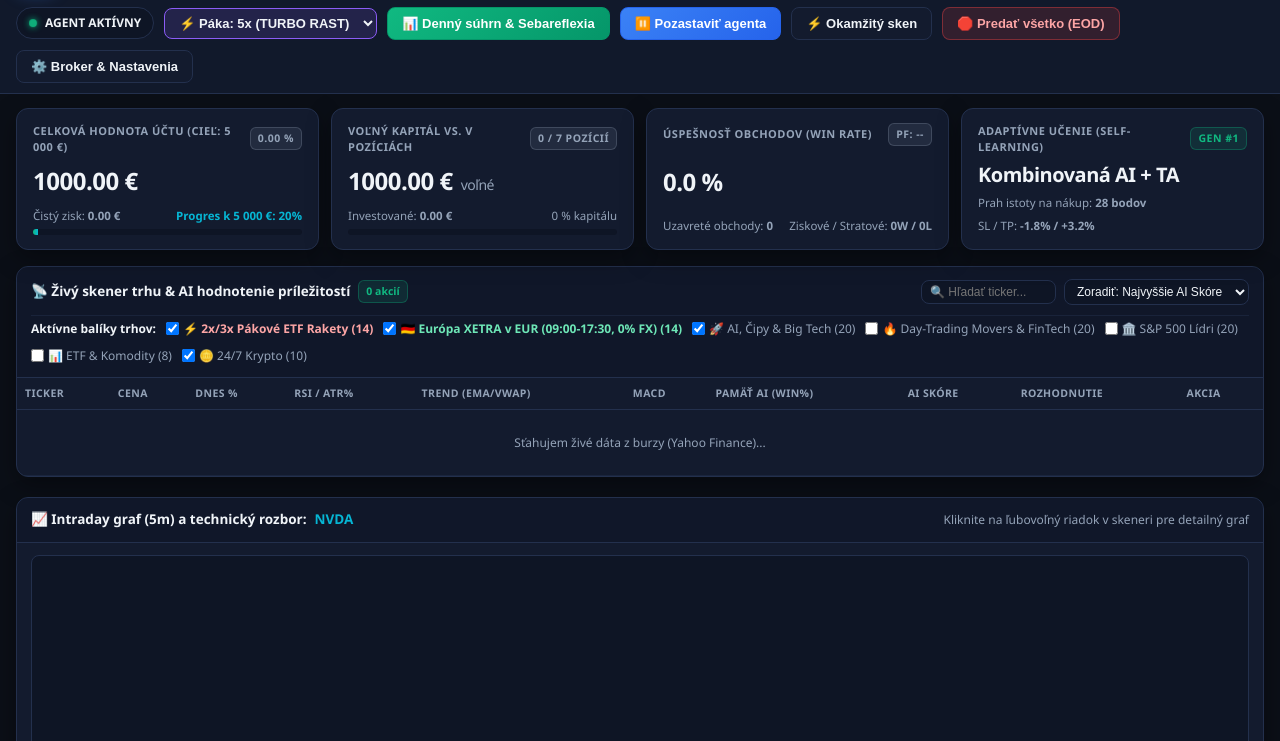
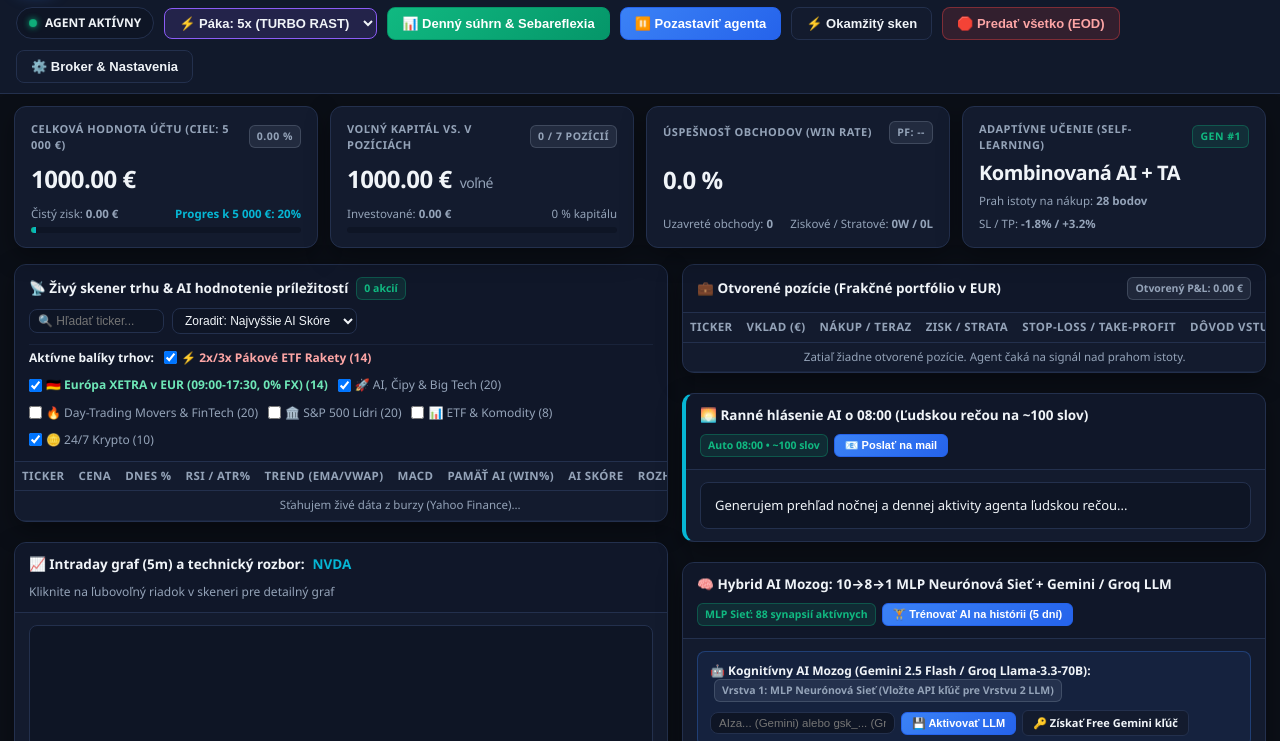
Before and after one commit to Matt9117/autonomny-ai-burzovy-agent, a website: page index.html in a window 1280 px wide. Shown: the part 59-800 px from the top of the page. Drawn offline with Linux system fonts and the light colour scheme; no server answers.

Commit message:
Deploy Hybrid V13

```diff
--- a/index.html
+++ b/index.html
@@ -3,8 +3,19 @@
 <head>
     <meta charset="UTF-8">
     <meta name="viewport" content="width=device-width, initial-scale=1.0">
-    <title>Autonómny AI Burzový Agent | 1 000 € Day-Trading & Trading 212 Engine</title>
-    <link rel="stylesheet" href="styles.css">
+    <title>Autonómny AI Burzový Agent | Hybrid MLP Neural Net + Gemini/Groq LLM Brain</title>
+    <link rel="stylesheet" href="styles.css?v=13">
+    <style>
+        body { overflow-x: auto !important; }
+        .container { max-width: 100% !important; width: 100% !important; padding: 12px 14px !important; }
+        .main-grid { grid-template-columns: minmax(0, 1.12fr) minmax(0, 1fr) !important; gap: 14px !important; width: 100% !important; }
+        .bottom-grid { grid-template-columns: minmax(0, 1fr) minmax(0, 1.12fr) !important; gap: 14px !important; width: 100% !important; }
+        .main-grid > *, .bottom-grid > *, .kpi-grid > *, .card { min-width: 0 !important; max-width: 100% !important; }
+        @media (max-width: 1240px) {
+            .main-grid, .bottom-grid { grid-template-columns: minmax(0, 1fr) !important; }
+        }
+        th, td { padding: 6px 7px !important; font-size: 11.5px !important; }
+    </style>
 </head>
 <body>
 
@@ -259,22 +270,55 @@
                     </div>
                 </div>
 
+                <!-- 08:00 Morning Human-Language Narrative (~100 words) -->
+                <div class="card" style="border-left: 4px solid var(--accent-cyan);">
+                    <div class="card-header">
+                        <div class="card-title">
+                            🌅 Ranné hlásenie AI o 08:00 (Ľudskou rečou na ~100 slov)
+                        </div>
+                        <div style="display:flex; gap:6px; align-items:center;">
+                            <span id="morningStoryWordCount" class="badge badge-profit">Auto 08:00 • ~100 slov</span>
+                            <button class="btn btn-sm btn-primary" onclick="sendDailyReportEmailNow()" title="Okamžite odoslať toto ľudské hlásenie a súhrn na mt.banovic@gmail.com">
+                                📧 Poslať na mail
+                            </button>
+                        </div>
+                    </div>
+                    <div class="card-body">
+                        <div id="morningHumanNarrativeBox" style="background:var(--bg-input); border:1px solid var(--border-color); border-radius:8px; padding:12px 14px; font-size:13px; line-height:1.6; color:var(--text-primary);">
+                            Generujem prehľad nočnej a dennej aktivity agenta ľudskou rečou...
+                        </div>
+                    </div>
+                </div>
+
                 <!-- Self-Learning Brain & Adaptive Weights -->
                 <div class="card">
                     <div class="card-header">
                         <div class="card-title">
-                            🧠 Mozog Agenta & Hĺbkové učenie (Reinforcement + ATR + Pamäť akcií)
+                            🧠 Hybrid AI Mozog: 10→8→1 MLP Neurónová Sieť + Gemini / Groq LLM
                         </div>
-                        <div style="display:flex; gap:6px;">
-                            <button id="btnTrainHistory" class="btn btn-sm btn-primary" onclick="runHistoricalTraining()" title="Stiahne 5-dňovú históriu všetkých sledovaných akcií (~18 000 sviečok), nasimuluje stovky obchodov a natrénuje váhy aj reputáciu každej akcie">
-                                🏋️ Trénovať AI na histórii (5 dní)
+                        <div style="display:flex; gap:6px; align-items:center; flex-wrap:wrap;">
+                            <span id="nnStatusBadge" class="badge badge-profit">MLP Sieť: 88 synapsií aktívnych</span>
+                            <button id="btnTrainHistory" class="btn btn-sm btn-primary" onclick="runHistoricalTraining()" title="Stiahne 5-dňovú históriu všetkých sledovaných akcií (~18 000 sviečok), nasimuluje stovky obchodov a cez Backpropagation natrénuje 88 synapsií neurónovej siete">
+                                🏋️ Pretrénovať Neurónovú Sieť (5 dní)
                             </button>
                         </div>
                     </div>
                     <div class="card-body">
+                        <div style="background:rgba(59,130,246,0.08); border:1px solid rgba(59,130,246,0.3); border-radius:8px; padding:10px 12px; margin-bottom:10px; font-size:12px; display:flex; justify-content:space-between; align-items:center; flex-wrap:wrap; gap:8px;">
+                            <div>
+                                <strong>🤖 Kognitívny AI Mozog (Gemini 2.5 Flash / Groq Llama-3.3-70B):</strong>
+                                <span id="llmBrainStatusLabel" class="badge badge-neutral" style="margin-left:4px;">Vrstva 1: MLP Neurónová Sieť (Vložte API kľúč pre Vrstvu 2 LLM)</span>
+                            </div>
+                            <div style="display:flex; gap:6px; align-items:center; flex-wrap:wrap;">
+                                <input type="password" id="llmApiKeyInput" class="form-control" style="width:185px; padding:4px 8px; font-size:11.5px;" placeholder="AIza... (Gemini) alebo gsk_... (Groq)">
+                                <button class="btn btn-sm btn-primary" onclick="saveLlmApiKey()">💾 Aktivovať LLM</button>
+                                <a href="https://aistudio.google.com/apikey" target="_blank" rel="noopener" class="btn btn-sm" style="text-decoration:none;">🔑 Získať Free Gemini kľúč</a>
+                            </div>
+                        </div>
+
                         <div id="trainingSummaryBanner" style="background:var(--bg-input); border:1px solid var(--border-color); border-radius:8px; padding:10px 12px; margin-bottom:12px; font-size:12px; display:flex; justify-content:space-between; align-items:center; flex-wrap:wrap; gap:8px;">
-                            <span>📊 <strong>Tréningová pamäť:</strong> <span id="lblTrainedTrades">0</span> natrénovaných obchodov na historických a živých dátach</span>
-                            <span id="lblAtrMode" class="badge badge-profit">Adaptívny ATR Stop-Loss Aktívny</span>
+                            <span>📊 <strong>Tréningová pamäť MLP Siete:</strong> <span id="lblTrainedTrades">0</span> natrénovaných obchodov (Backpropagation)</span>
+                            <span id="lblAtrMode" class="badge badge-profit">Pravdepodobnosť výhry P(win) &gt; 64%</span>
                         </div>
 
                         <div class="weights-grid" id="weightsContainer">
@@ -471,6 +515,6 @@
         </div>
     </div>
 
-    <script src="app.js?v=11"></script>
+    <script src="app.js?v=13"></script>
 </body>
 </html>
```
